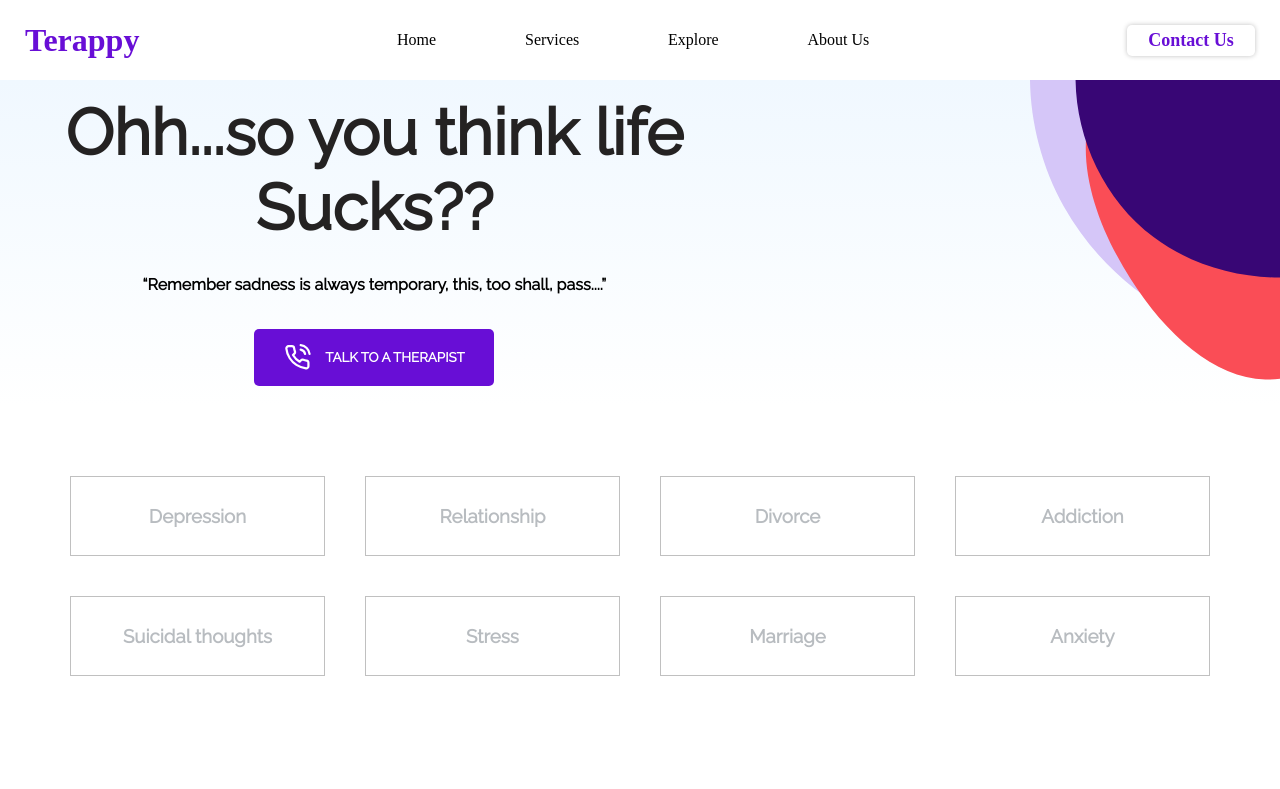
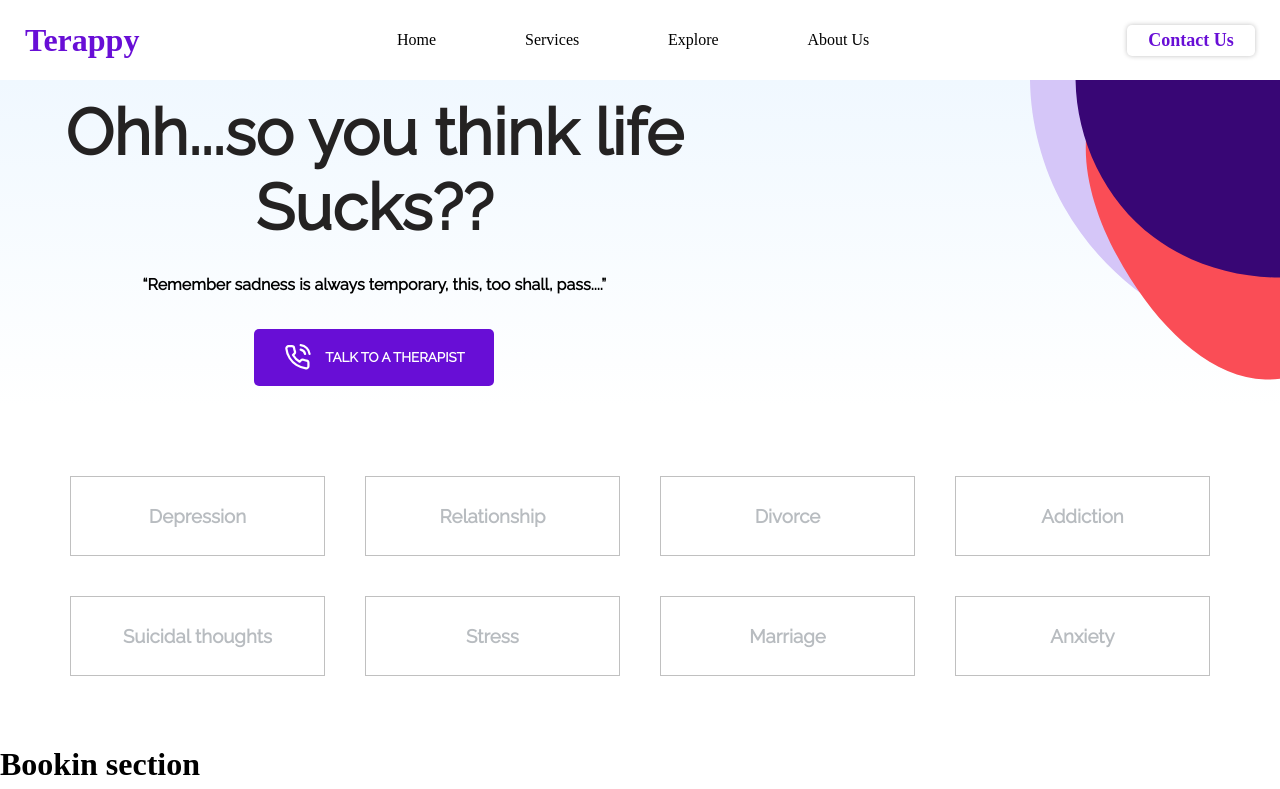
Before and after one commit to Amedzro-Elikplim/Terappy-frontend, a React (Create React App) app: page / in a window 1280 px wide. Shown: the top 789 px of the page. Built offline with nearby package versions, Linux system fonts and the light colour scheme; a web font is replaced by a local one.

Commit message:
added booking section

```diff
--- /dev/null
+++ b/src/components/HomePageSections/Booking.js
@@ -0,0 +1,32 @@
+import styled from 'styled-components';
+import { primaryFont } from '../../utils/fonts/font';
+
+const Booking = () => {
+    return (
+      <div>
+         <h1>Bookin section</h1>
+      </div>
+
+
+    )
+}
+export default Booking;
+
+// const BookingDiv = styled.div`
+//  display: flex;
+//  justify-content: space-between;
+//  margin: 40px 90px;
+//  flex-wrap: wrap;
+//  font-family: ${primaryFont};
+// `
+// const Image = styled.div`
+//   height: 70vh;
+//   flex: 1 1 300px;
+// `
+// const Text = styled.div`
+//  display: flex;
+//  flex-direction: column;
+//  justify-content: center;
+//  text-align: center;
+//  flex: 1 1 300px;
+// `
--- a/src/components/Navbar/Nav.js
+++ b/src/components/Navbar/Nav.js
@@ -5,6 +5,7 @@ import Navlinks  from "./Navlinks"
 import styled from "styled-components";
 import { useMediaQuery } from "react-responsive";
 import {FcMenu} from 'react-icons/fc'
+import { navBg } from '../../utils/color/Color';
 
 
 
@@ -73,12 +74,14 @@ const StyledNav = styled.nav`
     height: 10vh;
     display: flex;
     margin: 0px;
+    //position: fixed;
     justify-content: space-between;
     padding: 15px 25px;
     box-shadow: 0px 0px 10px silver;
     align-items: center;
     flex-wrap: nowrap;
     width: 100%;
+    //background-color: ${navBg};
 `
 
 const NavDropdown = styled.div`
--- a/src/pages/home/Home.js
+++ b/src/pages/home/Home.js
@@ -4,12 +4,14 @@ import Footer from "../../components/HomePageSections/Footer";
 import Services from "../../components/HomePageSections/Services";
 import AboutUs from "../../components/HomePageSections/AboutUs";
 import Products from "../../components/HomePageSections/Products";
+import Booking from "../../components/HomePageSections/Booking";
 const Home = () => {
     return(
         <div className="container">
              <Nav />
              <Hero />
              <Services />
+             <Booking />
              <Products />
              <AboutUs />
              <Footer />
```
Also changed, not shown: public/images/Waiau.png (added).
